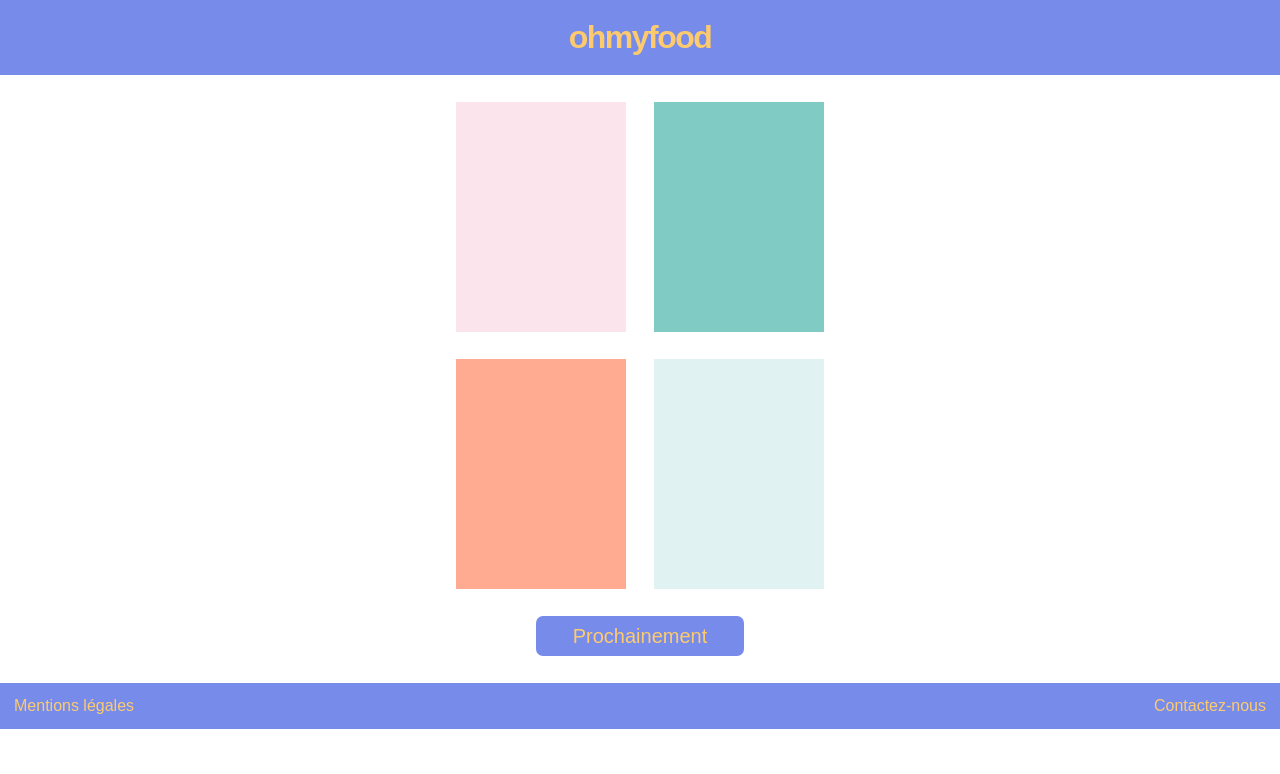
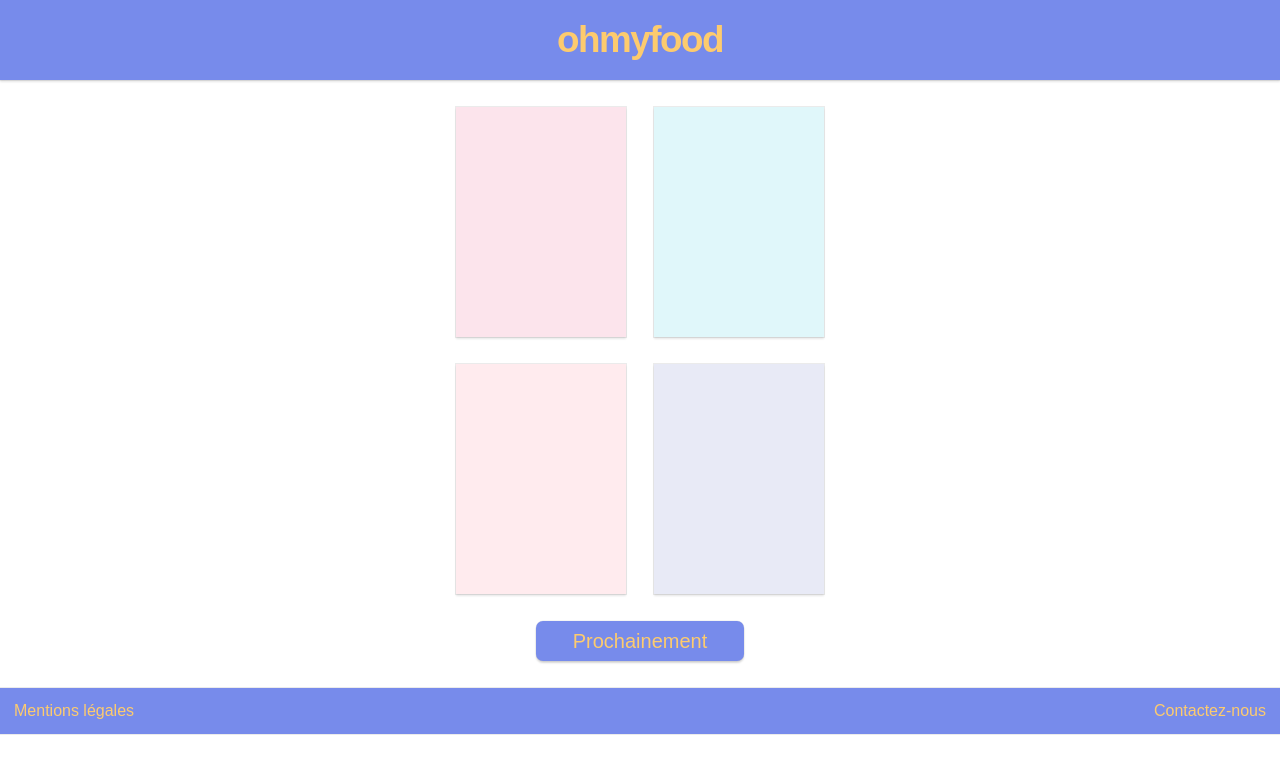
Before and after one commit to filoupegase/Ohmyfood, a plain HTML site: page planche-1/index.html in a window 1280 px wide. Drawn offline with Linux system fonts and the light colour scheme.

Commit message:
planche-1 done planche-2 in progress

```diff
--- a/css/style.css
+++ b/planche-1/css/style.css
@@ -6,6 +6,7 @@ body {
 header {
   background-color: #778beb;
   padding: 19px 0;
+  box-shadow: 0 2px 2px 0 rgba(0,0,0,0.10), 0 0 0 1px rgba(0,0,0,0.08);
 }
 
 h1 {
@@ -13,7 +14,7 @@ h1 {
   margin: 0 0 0 0;
   text-align: center;
   letter-spacing: -1.5px;
-  font-size: 2em;
+  font-size: 2.3em;
 }
 
 main {
@@ -35,6 +36,7 @@ div.flexdir-last {
 section {
   height: 230px;
   width: 170px;
+  box-shadow: 0 2px 2px 0 rgba(0,0,0,0.10), 0 0 0 1px rgba(0,0,0,0.08);
 }
 
 section.first-section{
@@ -42,15 +44,15 @@ section.first-section{
   margin-right: 14px;
 }
 section.second-section{
-  background-color: #80CBC4;
+  background-color: #E0F7FA;
   margin-left: 14px;
 }
 section.third-section{
-  background-color: #FFAB91;
+  background-color: #ffebee;
   margin-right: 14px;
 }
 section.fourth-section{
-  background-color: #E0F2F1;
+  background-color: #E8EAF6;
   margin-left: 14px;
 }
 
@@ -70,12 +72,15 @@ justify-content: center;
     color: #fdcb6e;
     border-radius: 7px;
     background-color: #778beb;
+    box-shadow: 0 2px 2px 0 rgba(0,0,0,0.16), 0 0 0 0.4px rgba(0,0,0,0.08);
 }
 a.styled {
   text-decoration: none;
 }
 .styled:hover{
  cursor: pointer;
+ opacity: 0.95;
+ box-shadow: 0 2px 2px 0 rgba(0,0,0,0.16), 0 0 0 0.4px rgba(0,0,0,0.08);
 }
 .styled:focus {
   outline: none;
@@ -84,6 +89,7 @@ a.styled {
 footer {
   background-color: #778beb;
   padding: 14px 14px;
+  box-shadow: 0 0 0 0 rgba(0,0,0,0.16), 0 0 0 1px rgba(0,0,0,0.08);
 }
 
 nav {
--- a/index.html
+++ b/planche-1/index.html
@@ -4,7 +4,7 @@
   <meta charset="utf-8" />
   <link rel="stylesheet" href="css/style.css" />
   <meta name="viewport" content="width=device-width, initial-scale=1.0">
-  <title>ohmyfood</title>
+  <title>OhMyFood</title>
 </head>
 <body>
 
@@ -18,7 +18,6 @@
       <div class="flexdir">
         <section class="first-section">
         </section>
-
         <section class="second-section">
         </section>
       </div>
```
Also changed, not shown: Maquettes-V2/planche-1.png (renamed from Maquettes-V2/planche-1b.png), planche-2/css/style.css (added), planche-2/index.html (added).
